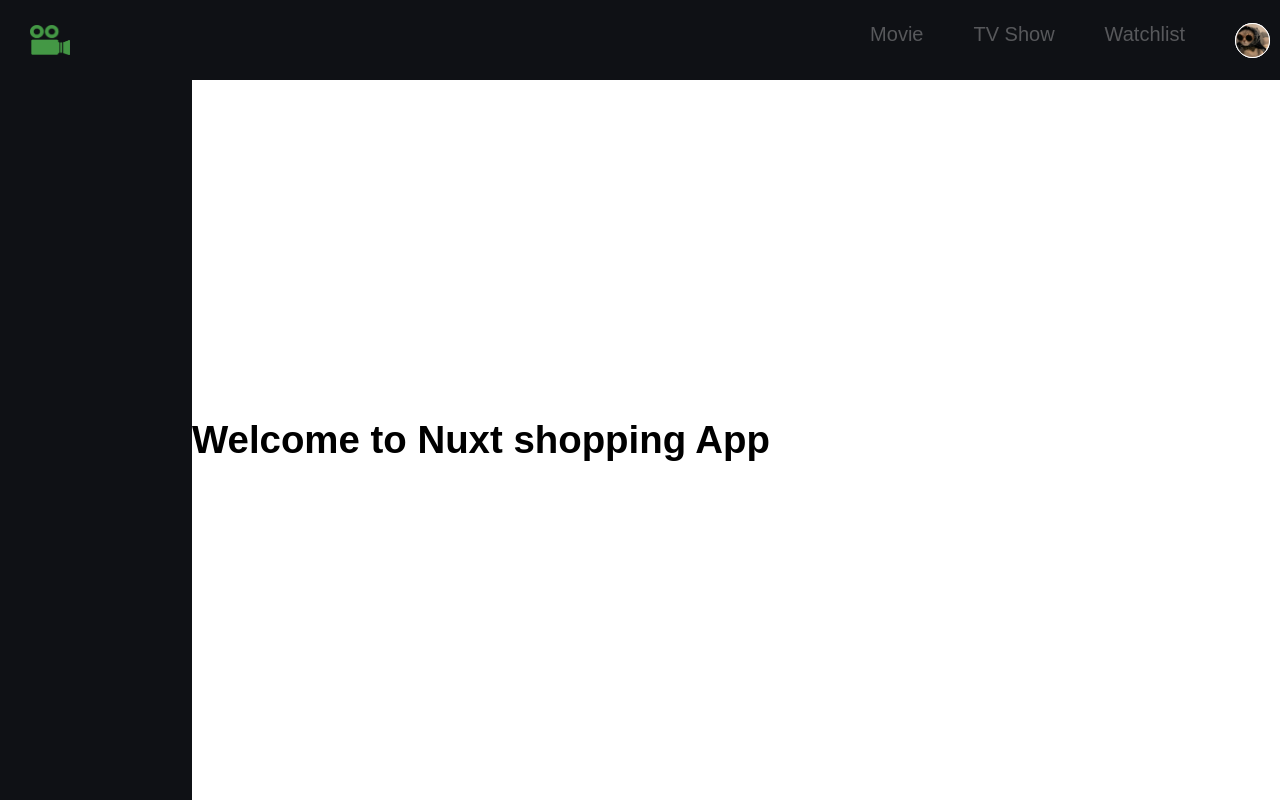
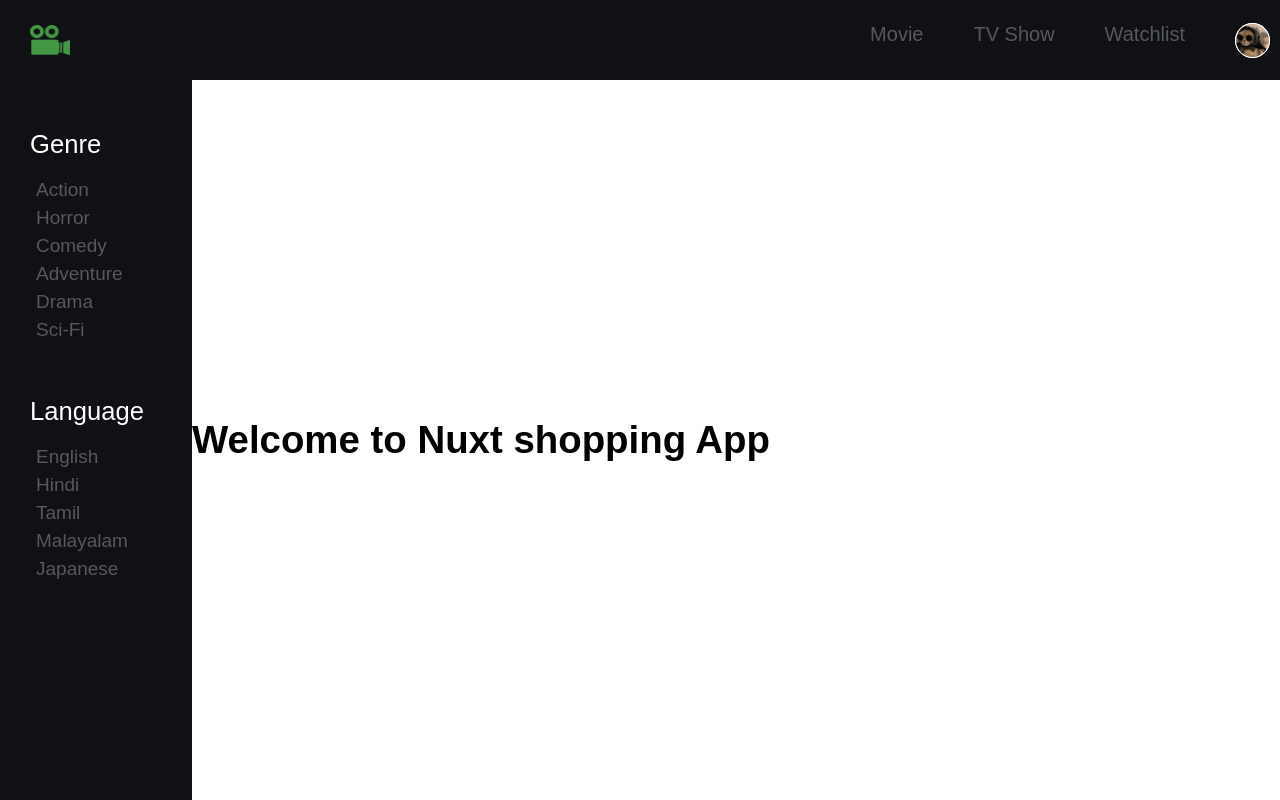
Before and after one commit to GeorginReji/cinema-paradiso, a Nuxt app: page / in a window 1280 px wide. Built offline with nearby package versions, Linux system fonts and the light colour scheme.

Commit message:
sidebar ui design

```diff
--- a/components/sidebar.vue
+++ b/components/sidebar.vue
@@ -1,12 +1,43 @@
 <template>
     <div class="sidebar">
+        <div class="genre">
+            <div class="label">Genre</div>
+            <ul v-for="item in genre">
+                <li>{{ item }}</li>
+            </ul>
+        </div>
+        <div class="language">
+            <div class="label">Language</div>
+            <ul v-for="item in language">
+                <li>{{ item }}</li>
+            </ul>
+        </div>
 
     </div>
 </template>
 
 <script>
     export default {
-        name: 'sideBar'
+        name: 'sideBar',
+        data() {
+            return {
+                genre:[
+                    'Action',
+                    'Horror',
+                    'Comedy',
+                    'Adventure',
+                    'Drama',
+                    'Sci-Fi'
+                ],
+                language: [
+                    'English',
+                    'Hindi',
+                    'Tamil',
+                    'Malayalam',
+                    'Japanese'
+                ]
+            }
+        }
     }
 </script>
 
@@ -23,5 +54,27 @@ $text-color-grey : #57585b;
     width: 15%;
     height: 100%;
     background-color: $primary-background-color;
+    display: flex;
+    flex-direction: column;
+    .genre, .language {
+        padding-top: 50px;
+        width: 100%;
+        padding-left: 30px;
+        ul, li {
+            text-align: left;
+            list-style: none;
+            color: $text-color-grey;
+            font-size: 19px;
+            padding: 0px 0px 3px 3px;
+            &:hover {
+                cursor: pointer;
+                color: #449845;
+            }
+        }
+        .label {
+            margin-bottom: 20px;
+            color: $text-color-white;
+        }
+    }
 }
 </style>
```
